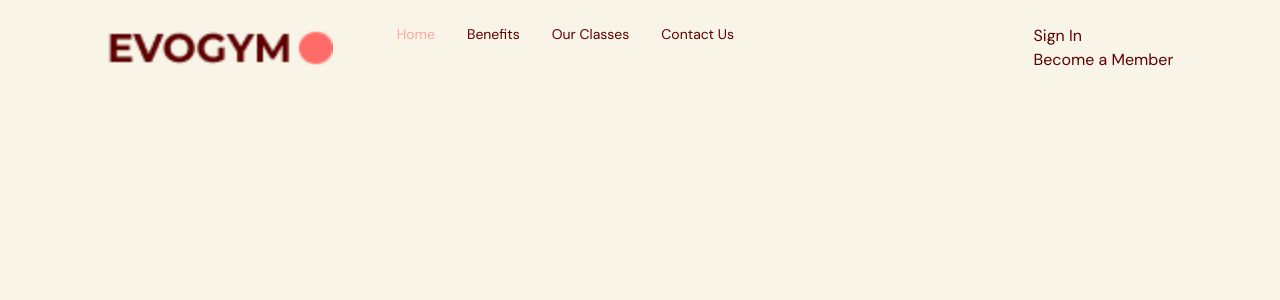
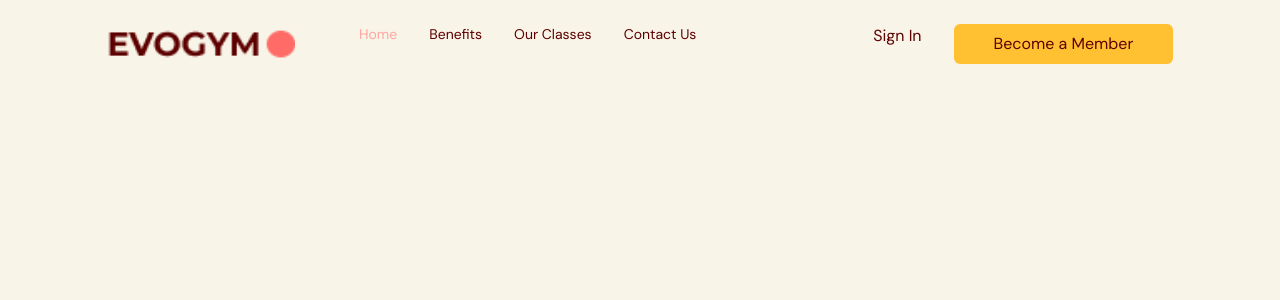
Before and after one commit to purnimagurung/React-TypeScript-tutorial, a React (Vite) app in the folder react-typescript-application/: page / in a window 1280 px wide. Shown: the top 300 px of the page. Built offline with nearby package versions, Linux system fonts and the light colour scheme.

Commit message:
navbar menu work on button - become a member

```diff
--- a/react-typescript-application/src/scenes/navbar/index.tsx
+++ b/react-typescript-application/src/scenes/navbar/index.tsx
@@ -4,6 +4,7 @@
 import Link from "./Link";
 import { SelectedPage } from "@/shared/types";
 import useMediaQuery from "../../hooks/useMediaQuery";
+import ActionButton from "../../shared/ActionButton";
 
 // type ToggleMenyState = {
 //     isMenuToggled: Boolean;
@@ -64,9 +65,11 @@
                         />
                     </div>
                     {/* inner-right-side */}
-                    <div className="">
+                    <div className={`${FlexBetween} gap-8`}>
                         <p>Sign In</p>
-                        <button>Become a Member</button>
+                        <ActionButton  setSelectedPage={setSelectedPage}>
+                            Become a Member
+                        </ActionButton>
                     </div>
                 </div>
             ): (
--- /dev/null
+++ b/react-typescript-application/src/shared/ActionButton.tsx
@@ -0,0 +1,21 @@
+import AnchorLink from "react-anchor-link-smooth-scroll";
+import { SelectedPage } from "@/shared/types";
+
+type Props = {
+  children: React.ReactNode; // Corrected from `childern` to `children`
+  setSelectedPage: (value: SelectedPage) => void;
+};
+
+const ActionButton = ({ children, setSelectedPage }: Props) => {
+  return (
+    <AnchorLink
+      className="rounded-md bg-secondary-500 px-10 py-2 hover:bg-primary-500 hover:text-white"
+      onClick={() => setSelectedPage(SelectedPage.ContactUs)}
+      href={`#${SelectedPage.ContactUs}`}
+    >
+      {children} {/* Corrected from `childern` to `children` */}
+    </AnchorLink>
+  );
+};
+
+export default ActionButton;
```
